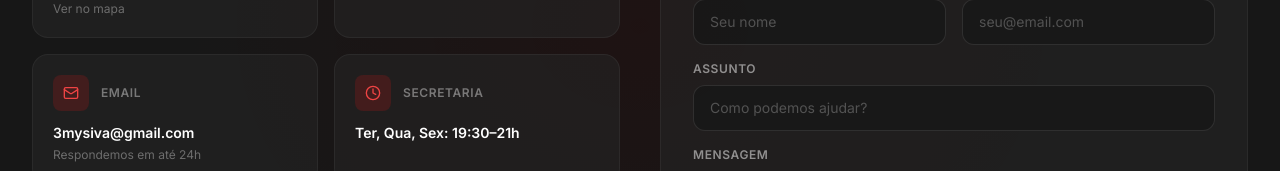
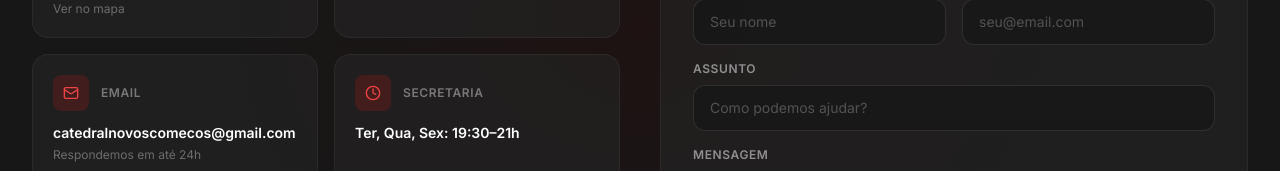
Before and after one commit to sweetie-dev/IEQNOVOSCOMECOS, a React (Vite) app: page / in a window 1280 px wide. Shown: the part 4857-5028 px from the top of the page. Built offline with nearby package versions, Linux system fonts and the light colour scheme.

Commit message:
atualizando contatos02

```diff
--- a/src/components/Contact.tsx
+++ b/src/components/Contact.tsx
@@ -40,7 +40,7 @@ const contactItems = [
   {
     icon: Mail,
     label: 'Email',
-    value: '3mysiva@gmail.com',
+    value: 'catedralnovoscomecos@gmail.com',
     sub: 'Respondemos em até 24h',
   },
   {
@@ -78,7 +78,7 @@ export default function Contact() {
   const handleSubmit = (event: React.FormEvent<HTMLFormElement>) => {
     event.preventDefault();
 
-    const mailAddress = '3mysiva@gmail.com';
+    const mailAddress = 'catedralnovoscomecos@gmail.com';
     const subject = formData.subject || 'Contato pelo site';
     const body = `Nome: ${formData.name}\nEmail: ${formData.email}\n\n${formData.message}`;
     const mailto = `mailto:${mailAddress}?subject=${encodeURIComponent(subject)}&body=${encodeURIComponent(body)}`;
```
